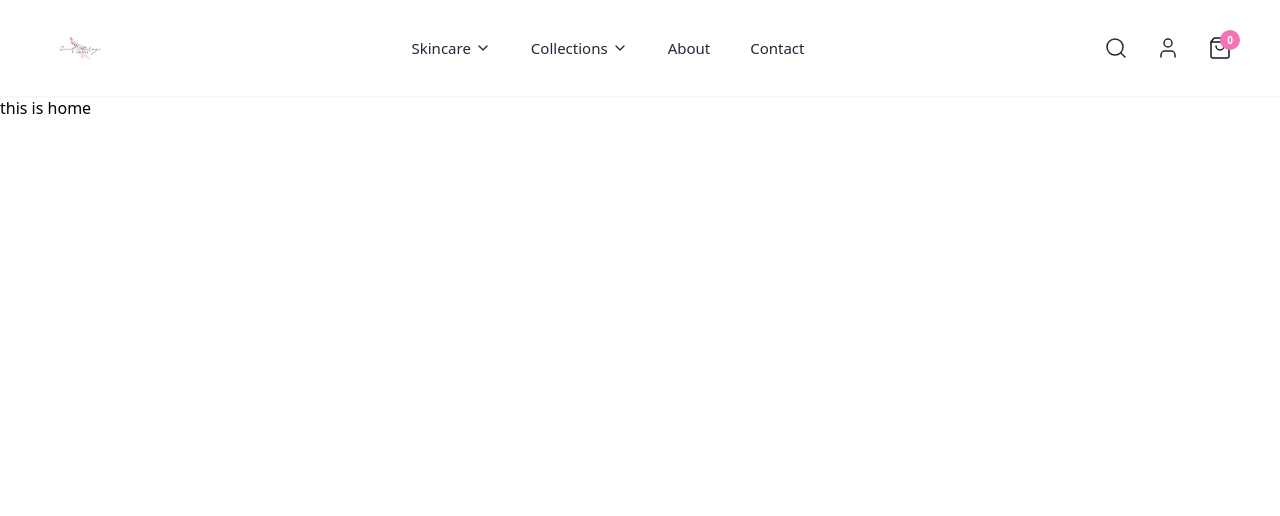
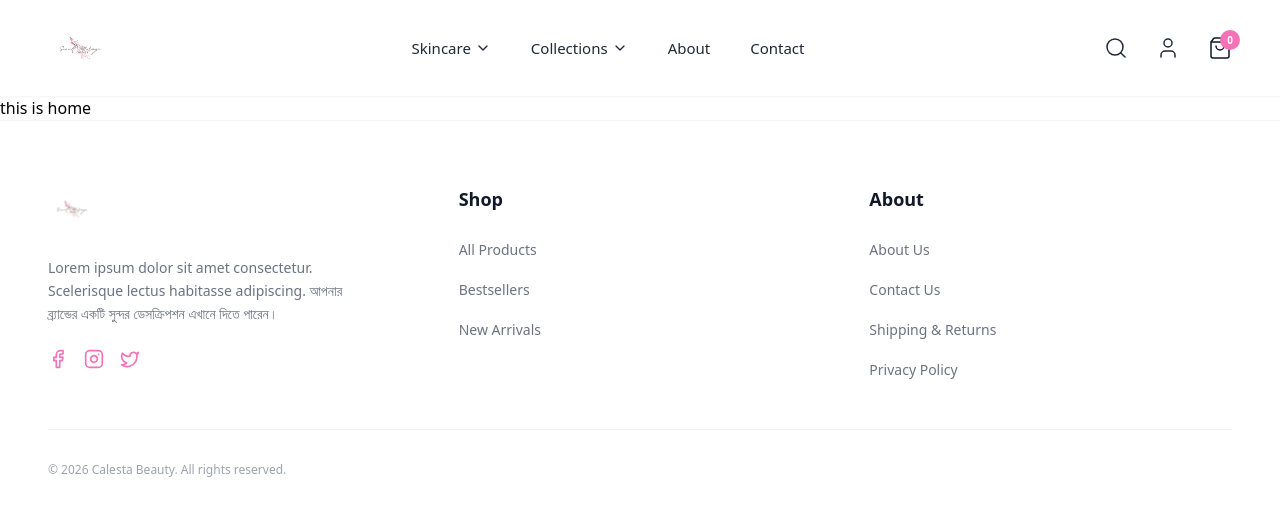
Before and after one commit to omar-faruk72/calesta-glow, a React (Vite) app: page / in a window 1280 px wide. Shown: the top 516 px of the page. Built offline with nearby package versions, Linux system fonts and the light colour scheme.

Commit message:
footer complite

```diff
--- /dev/null
+++ b/src/components/share/Footer.jsx
@@ -0,0 +1,74 @@
+import React from 'react';
+import { Link } from 'react-router';
+import { Facebook, Instagram, Twitter, Mail } from 'lucide-react';
+
+const Footer = () => {
+  const currentYear = new Date().getFullYear();
+
+  return (
+    <footer className="bg-white pt-16 pb-8 border-t border-gray-100">
+      <div className="max-w-7xl mx-auto px-4 sm:px-6 lg:px-12">
+        <div className="grid grid-cols-1 md:grid-cols-3 gap-12 mb-12">
+
+          {/* Left Section: Logo & Description */}
+          <div className="space-y-6">
+            <Link to="/">
+              <img
+                src="src/assets/image/logo.png"
+                alt="Calesta Logo"
+                className="h-12 w-auto"
+              />
+            </Link>
+            <p className="text-gray-500 text-sm leading-relaxed max-w-xs">
+              Lorem ipsum dolor sit amet consectetur. Scelerisque lectus habitasse adipiscing.
+              আপনার ব্র্যান্ডের একটি সুন্দর ডেসক্রিপশন এখানে দিতে পারেন।
+            </p>
+            {/* Social Icons */}
+            <div className="flex space-x-4">
+              <a href="#" className="text-pink-400 hover:text-pink-600 transition-colors">
+                <Facebook className="w-5 h-5" />
+              </a>
+              <a href="#" className="text-pink-400 hover:text-pink-600 transition-colors">
+                <Instagram className="w-5 h-5" />
+              </a>
+              <a href="#" className="text-pink-400 hover:text-pink-600 transition-colors">
+                <Twitter className="w-5 h-5" />
+              </a>
+            </div>
+          </div>
+
+          {/* Center Section: Shop Links */}
+          <div>
+            <h4 className="text-lg font-bold text-gray-900 mb-6">Shop</h4>
+            <ul className="space-y-4">
+              <li><Link to="/all-products" className="text-gray-500 hover:text-pink-500 text-sm transition-colors">All Products</Link></li>
+              <li><Link to="/bestsellers" className="text-gray-500 hover:text-pink-500 text-sm transition-colors">Bestsellers</Link></li>
+              <li><Link to="/new-arrivals" className="text-gray-500 hover:text-pink-500 text-sm transition-colors">New Arrivals</Link></li>
+            </ul>
+          </div>
+
+          {/* Right Section: About Links */}
+          <div>
+            <h4 className="text-lg font-bold text-gray-900 mb-6">About</h4>
+            <ul className="space-y-4">
+              <li><Link to="/about" className="text-gray-500 hover:text-pink-500 text-sm transition-colors">About Us</Link></li>
+              <li><Link to="/contact" className="text-gray-500 hover:text-pink-500 text-sm transition-colors">Contact Us</Link></li>
+              <li><Link to="/shipping" className="text-gray-500 hover:text-pink-500 text-sm transition-colors">Shipping & Returns</Link></li>
+              <li><Link to="/privacy-policy" className="text-gray-500 hover:text-pink-500 text-sm transition-colors">Privacy Policy</Link></li>
+            </ul>
+          </div>
+
+        </div>
+
+        {/* Bottom Bar: Copyright */}
+        <div className="pt-8 border-t border-gray-100 flex flex-col md:flex-row justify-between items-center">
+          <p className="text-gray-400 text-xs">
+            © {currentYear} Calesta Beauty. All rights reserved.
+          </p>
+        </div>
+      </div>
+    </footer>
+  );
+};
+
+export default Footer;
--- a/src/layout/HomeLayOut.jsx
+++ b/src/layout/HomeLayOut.jsx
@@ -1,6 +1,7 @@
 import React from 'react'
 import { Outlet } from 'react-router'
 import Navbar from '../components/share/Navbar'
+import Footer from '../components/share/Footer'
 
 export default function HomeLayOut() {
   return (
@@ -11,7 +12,9 @@ export default function HomeLayOut() {
       <main className='max-w-7xl mx-auto'>
         <Outlet></Outlet>
       </main>
-      <footer></footer>
+      <footer>
+        <Footer></Footer>
+      </footer>
     </div>
   )
 }
```
